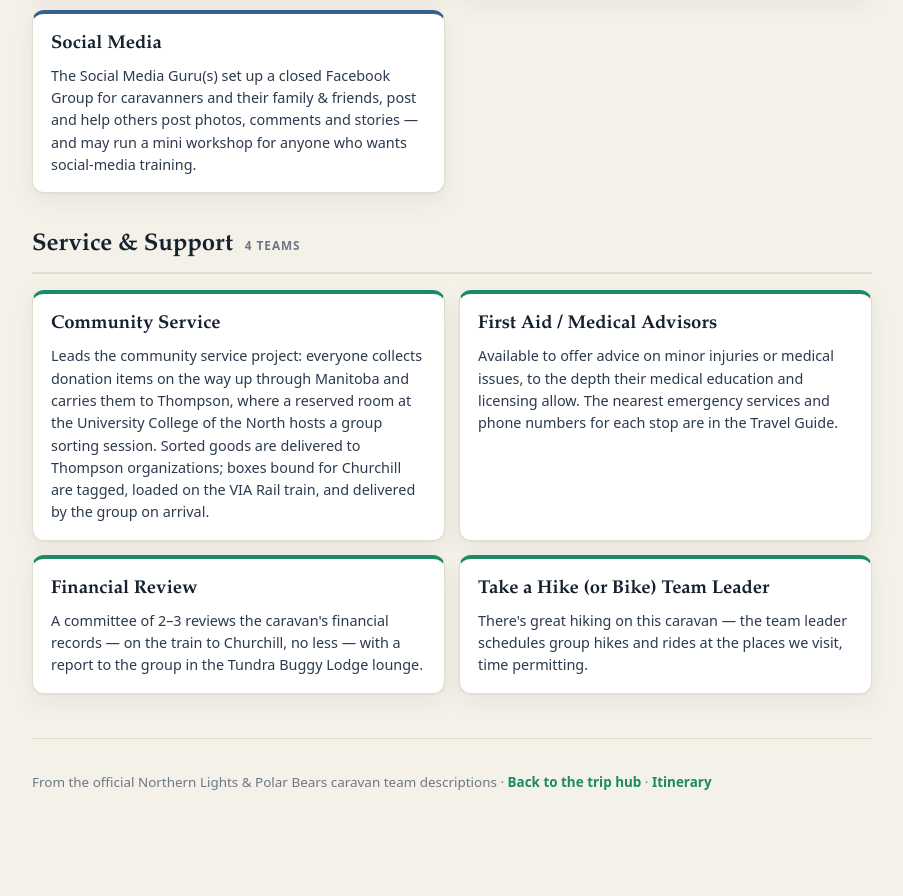
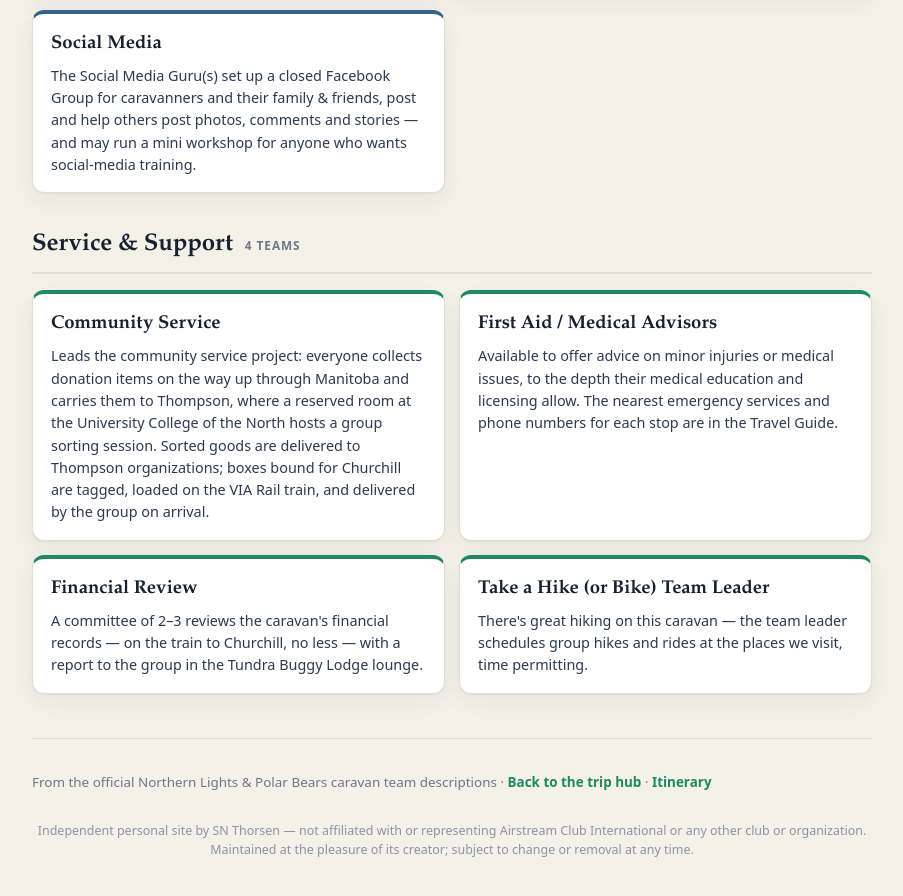
Before and after one commit to snthor-phd/polar-bears-2026, a Jekyll site: the page teams/index.html, which Jekyll copies as it is, in a window 1280 px wide and 900 px high, scrolled down 2537 px. Shown: the top 896 px of the window, without its empty margins (188-1091 px from the left). Built offline with Jekyll 4.4.1, drawn with Linux system fonts in a browser that asks for light colours; before the commit the page ends 3343 px from its top, so only the background shows below that.

Commit message:
Add disclaimer to teams page

```diff
--- a/teams/index.html
+++ b/teams/index.html
@@ -244,5 +244,7 @@
         <a href="../">Back to the trip hub</a> &middot; <a href="../itinerary/">Itinerary</a></p>
     </div>
   </main>
+
+<p style="max-width:880px;margin:28px auto 40px;padding:0 22px;font-size:.78rem;color:#8a94a3;text-align:center;">Independent personal site by SN Thorsen — not affiliated with or representing Airstream Club International or any other club or organization. Maintained at the pleasure of its creator; subject to change or removal at any time.</p>
 </body>
 </html>
```
